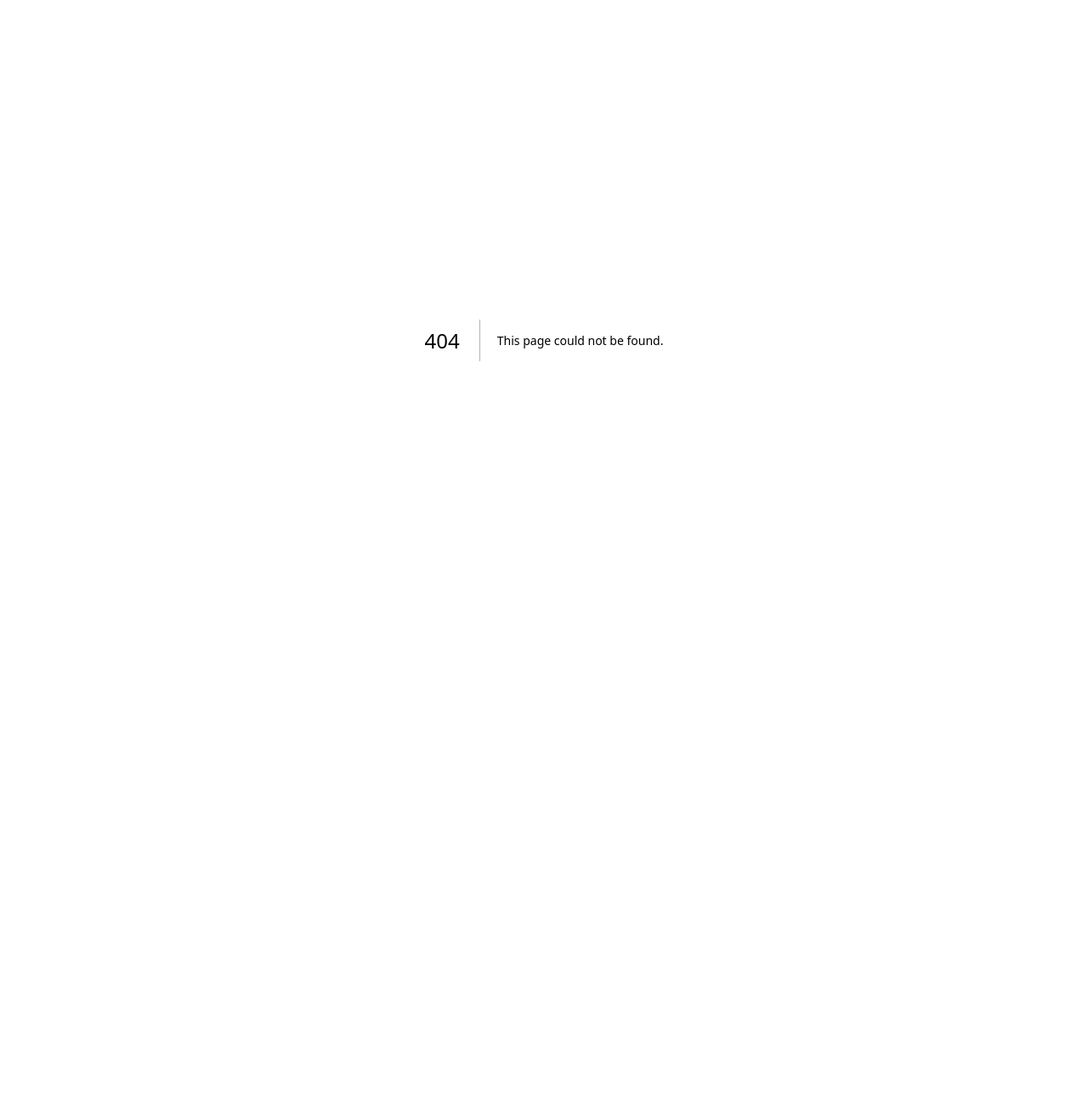
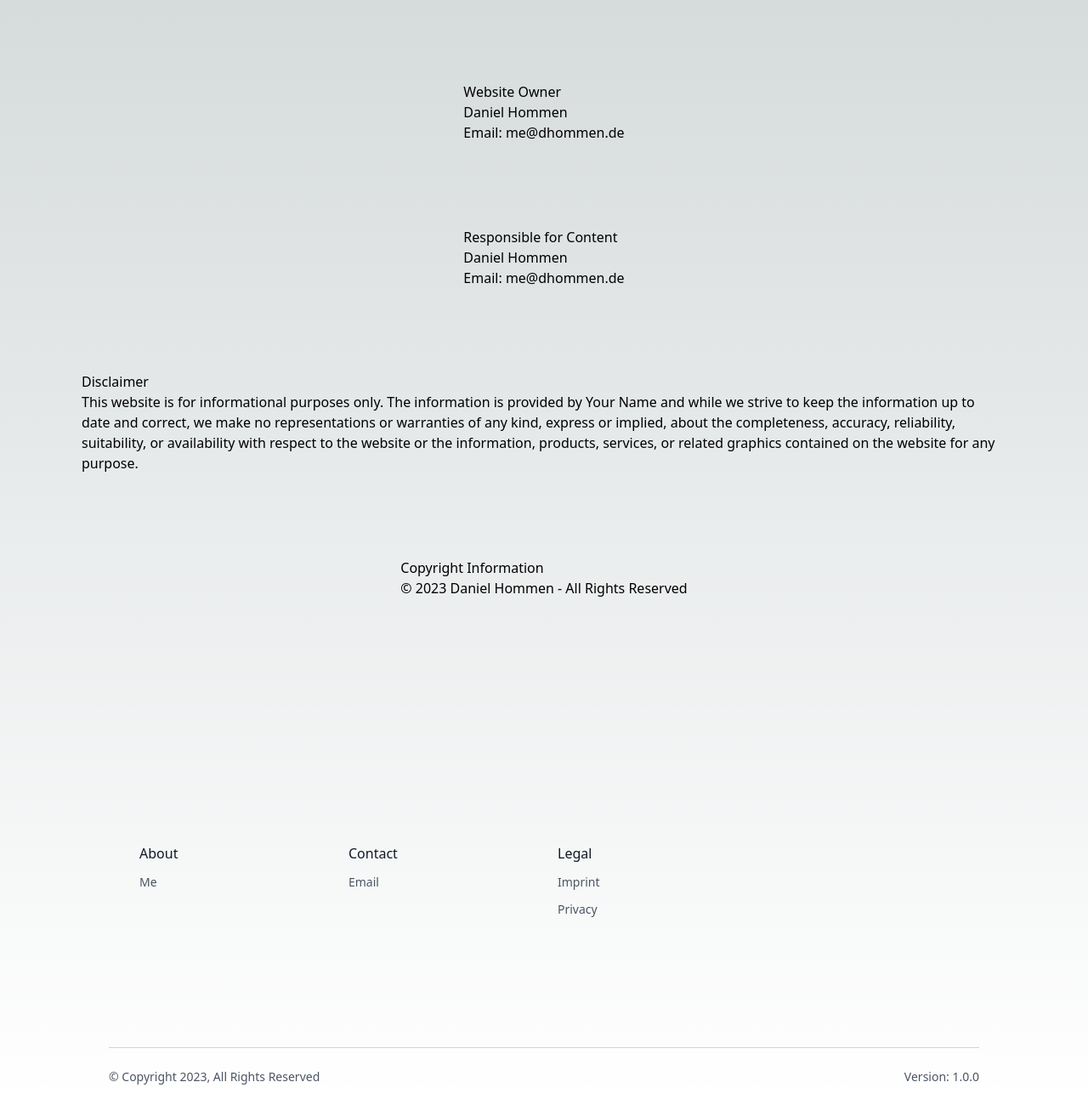
Before and after one commit to dhommen/dhommen.github.io, a Next.js app: page /imprint in a window 1280 px wide. Before the commit this address had no page. Shown: the whole page at 85% size. Before the commit the page ends 800 px from the top, so only its background shows below. Built offline with nearby package versions, Linux system fonts and the light colour scheme.

Commit message:
feat: add frooter and imprint

```diff
--- /dev/null
+++ b/src/app/components/footer.js
@@ -0,0 +1,72 @@
+export default async function Footer() {
+  return (
+    <div>
+  <footer className="text-gray-800 w-4/5 mx-auto inter md:pt-24">
+    <div className="container px-5 py-24 mx-auto flex md:items-center lg:items-start md:flex-row md:flex-nowrap flex-wrap flex-col">
+      <div className="flex-grow flex flex-wrap -mb-10 md:mt-0 mt-10 md:text-left text-center">
+        <div className="lg:w-1/4 md:w-1/2 w-full px-4">
+          <h2 className="font-medium text-gray-900 text-base mb-3">
+            About
+          </h2>
+          <nav className="list-none mb-10 flex flex-col text-sm space-y-3 font-normal">
+            <li>
+              <a className="text-gray-600 hover:text-gray-800 cursor-pointer">
+                Me
+              </a>
+            </li>
+          </nav>
+        </div>
+        <div className="lg:w-1/4 md:w-1/2 w-full px-4">
+          <h2 className="font-medium text-gray-900 text-base mb-3">
+            Contact
+          </h2>
+          <nav className="list-none mb-10 flex flex-col space-y-3 text-sm font-normal">
+            <li>
+              <a className="text-gray-600 hover:text-gray-800 cursor-pointer">
+                Email
+              </a>
+            </li>
+          </nav>
+        </div>
+        <div className="lg:w-1/4 md:w-1/2 w-full px-4">
+          <h2 className="font-medium text-gray-900 text-base mb-3">
+            Legal
+          </h2>
+          <nav className="list-none mb-10 flex flex-col space-y-3 text-sm font-normal">
+            <li>
+              <a className="text-gray-600 hover:text-gray-800 cursor-pointer" href='/imprint'>
+                Imprint
+              </a>
+            </li>
+            <li>
+              <a className="text-gray-600 hover:text-gray-800 cursor-pointer">
+                Privacy
+              </a>
+            </li>
+          </nav>
+        </div>
+      </div>
+    </div>
+  </footer>
+  <div className="w-4/5 mx-auto py-2 md:mt-12 text-sm">
+    <hr className="h-px bg-gray-500 opacity-30 border-0 mb-4" />
+    <div className="flex items-center mx-auto text-gray-600 container justify-center md:justify-between py-2">
+      <div>
+        <span className="font-normal">
+          © Copyright 2023, All Rights Reserved{' '}
+        </span>
+      </div>
+      <a
+        className="items-center gap-2 hidden md:flex"
+        href="https://github.com/dhommen/dhommen.github.io"
+        rel="noopener noreferrer"
+      >
+        <span className="hover:underline focus-visible:underline">
+          Version: 1.0.0
+        </span>
+      </a>
+    </div>
+  </div>
+</div>
+  )
+}
--- /dev/null
+++ b/src/app/imprint/page.js
@@ -0,0 +1,27 @@
+export default function Imprint() {
+  return (
+    <main className="flex min-h-screen flex-col items-center justify-between p-24">
+    <section>
+      <h2>Website Owner</h2>
+      <p>Daniel Hommen</p>
+      <p>Email: me@dhommen.de</p>
+    </section>
+
+    <section>
+      <h2>Responsible for Content</h2>
+      <p>Daniel Hommen</p>
+      <p>Email: me@dhommen.de</p>
+    </section>
+
+    <section>
+      <h2>Disclaimer</h2>
+      <p>This website is for informational purposes only. The information is provided by Your Name and while we strive to keep the information up to date and correct, we make no representations or warranties of any kind, express or implied, about the completeness, accuracy, reliability, suitability, or availability with respect to the website or the information, products, services, or related graphics contained on the website for any purpose.</p>
+    </section>
+
+    <section>
+      <h2>Copyright Information</h2>
+      <p>&copy; 2023 Daniel Hommen - All Rights Reserved</p>
+    </section>
+  </main>
+  )
+}
--- a/src/app/layout.js
+++ b/src/app/layout.js
@@ -1,4 +1,5 @@
 import './globals.css'
+import Footer from "@/app/components/footer"
 
 export const metadata = {
   title: 'Daniel Hommen',
@@ -8,7 +9,10 @@ export const metadata = {
 export default function RootLayout({ children }) {
   return (
     <html lang="en">
-      <body>{children}</body>
+      <body>
+        {children}
+        <Footer />
+      </body>
     </html>
   )
 }
```
